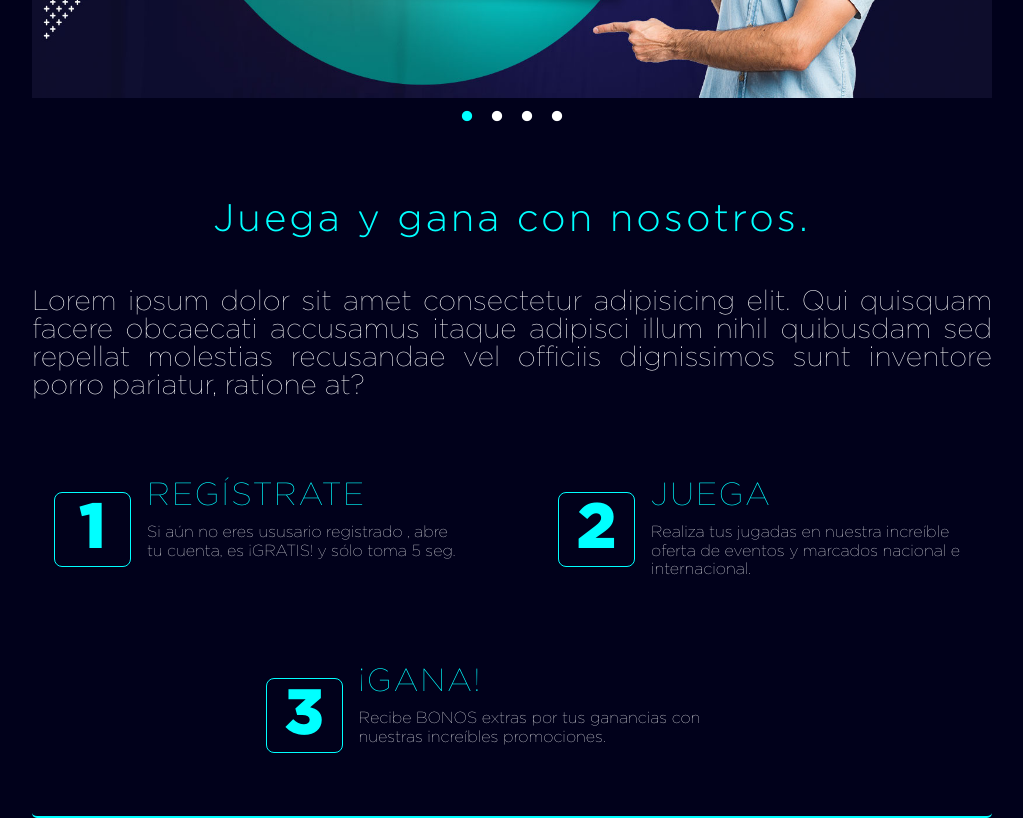
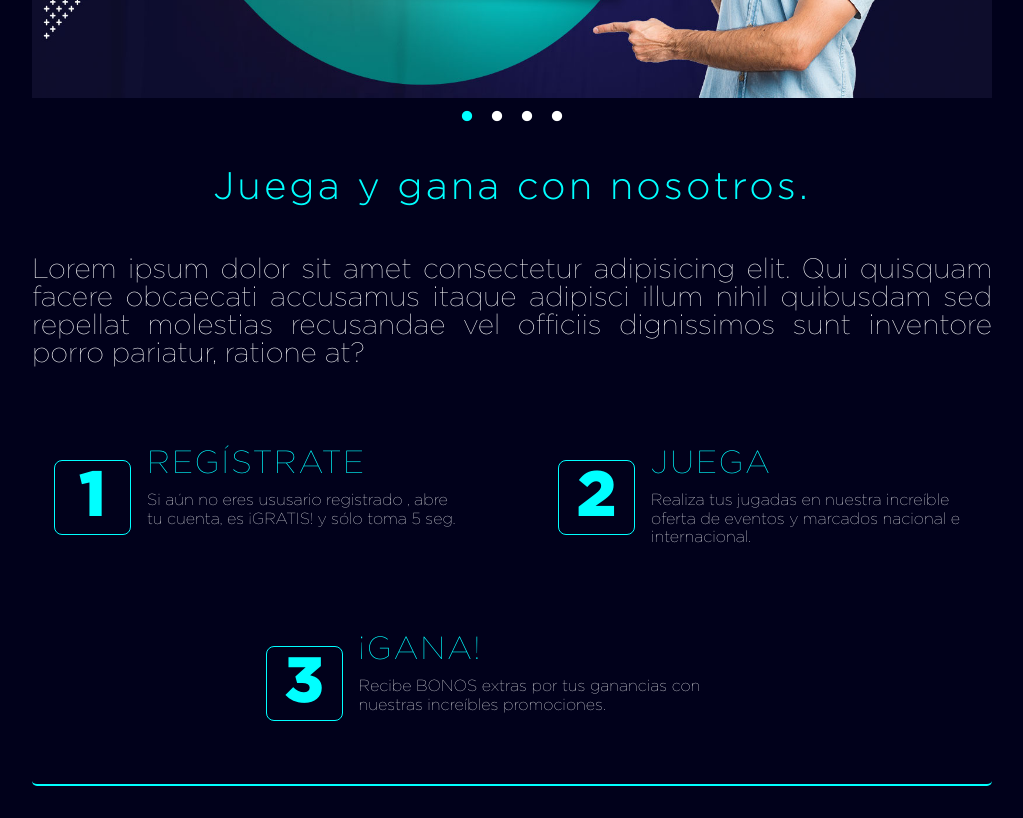
Before and after one commit to JhonattanRom/newWebClientCaribeApuesta, a Next.js app: page / in a window 1280 px wide. Shown: the part 560-1378 px from the top of the page, without its empty margins (128-1151 px from the left). After the commit the page ends 1346 px from the top, so only its background shows below. Built offline with nearby package versions, Linux system fonts and the light colour scheme; a web font is replaced by a local one.

Commit message:
Fix: .container class margin-top 2em

```diff
--- a/src/app/components/StepsBySteps/styles.module.css
+++ b/src/app/components/StepsBySteps/styles.module.css
@@ -3,7 +3,7 @@
     max-width: 1640px;
     min-width: 320px;
     margin: 10px auto;
-    margin-top: 4em;
+    margin-top: 2em;
 
     display: flex;
     flex-direction: column;
```
Also changed, not shown: src/app/components/Results/index.tsx (added), src/app/components/Results/style.module.css (added).
